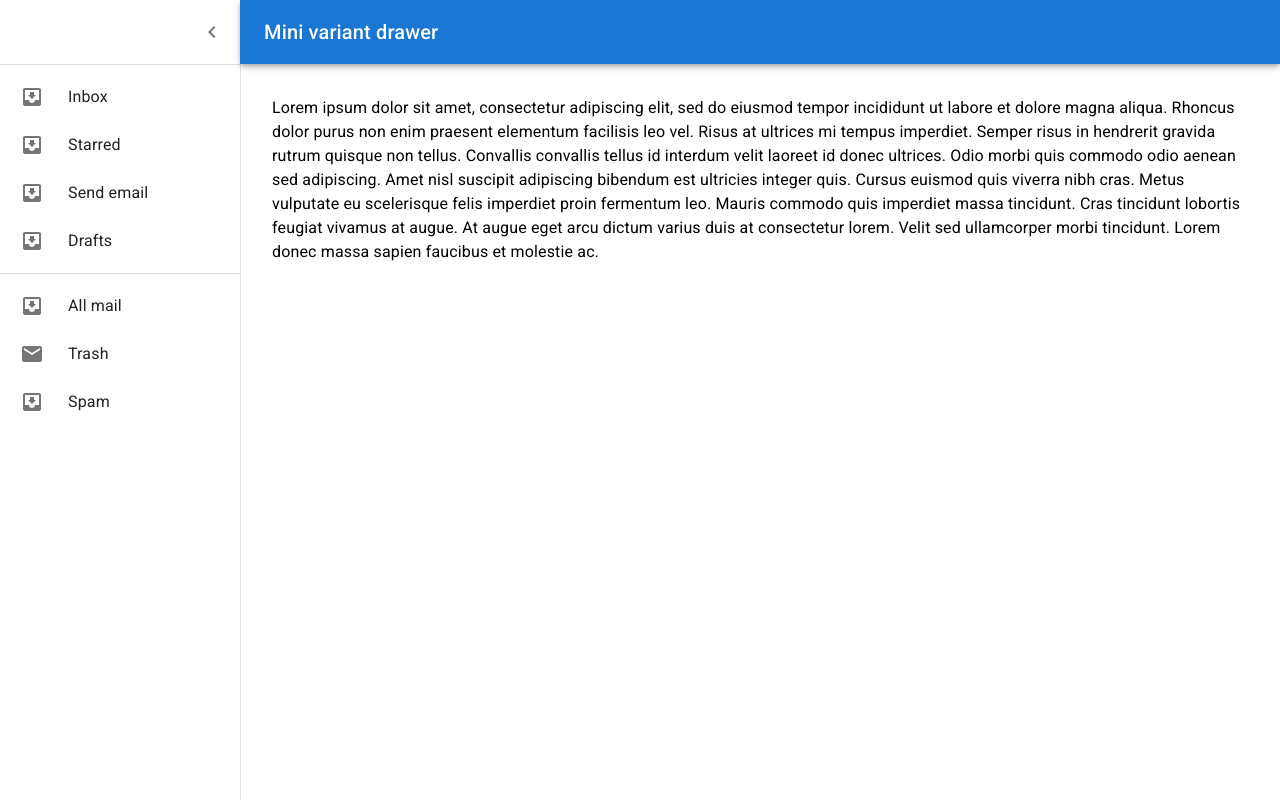
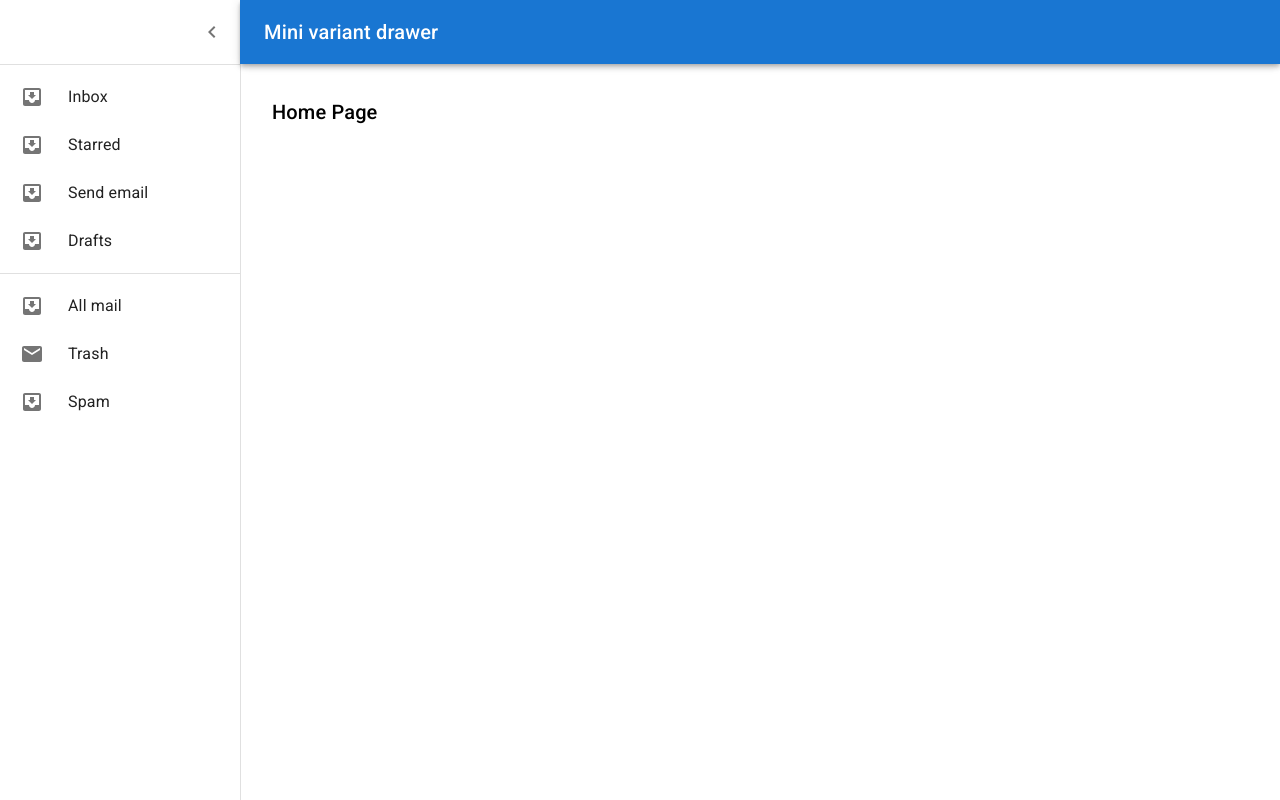
Before and after one commit to AlbertoG22/tornilleria-project, a React (Vite) app: page / in a window 1280 px wide. Built offline with nearby package versions, Linux system fonts and the light colour scheme.

Commit message:
changes in imports

```diff
--- a/src/dashboard/components/Drawer.jsx
+++ b/src/dashboard/components/Drawer.jsx
@@ -1,6 +1,5 @@
-import { ChevronLeft, ChevronRight, Mail, MoveToInbox } from "@mui/icons-material";
-import { Divider, IconButton, List, ListItem, ListItemButton, ListItemIcon, ListItemText } from "@mui/material";
-import React from "react";
+import { ChevronLeft, ChevronRight, Mail, MoveToInbox } from '@mui/icons-material';
+import { Divider, IconButton, List, ListItem, ListItemButton, ListItemIcon, ListItemText } from '@mui/material';
 
 export const Drawer = ({ StyledDrawer, DrawerHeader, theme, handleDrawerClose, drawerOpen }) => {
   return (
--- a/src/dashboard/components/NavBar.jsx
+++ b/src/dashboard/components/NavBar.jsx
@@ -1,23 +1,5 @@
-import { useState } from "react";
-import { styled, useTheme } from "@mui/material/styles";
-import Box from "@mui/material/Box";
-import MuiDrawer from "@mui/material/Drawer";
-import MuiAppBar from "@mui/material/AppBar";
-import Toolbar from "@mui/material/Toolbar";
-import List from "@mui/material/List";
-import CssBaseline from "@mui/material/CssBaseline";
-import Typography from "@mui/material/Typography";
-import Divider from "@mui/material/Divider";
-import IconButton from "@mui/material/IconButton";
-import MenuIcon from "@mui/icons-material/Menu";
-import ChevronLeftIcon from "@mui/icons-material/ChevronLeft";
-import ChevronRightIcon from "@mui/icons-material/ChevronRight";
-import ListItem from "@mui/material/ListItem";
-import ListItemButton from "@mui/material/ListItemButton";
-import ListItemIcon from "@mui/material/ListItemIcon";
-import ListItemText from "@mui/material/ListItemText";
-import InboxIcon from "@mui/icons-material/MoveToInbox";
-import MailIcon from "@mui/icons-material/Mail";
+import { Toolbar, Typography, IconButton } from '@mui/material';
+import { Menu } from '@mui/icons-material';
 
 export const NavBar = ({ AppBar, handleDrawerOpen, drawerOpen }) => {
 
@@ -34,7 +16,7 @@ export const NavBar = ({ AppBar, handleDrawerOpen, drawerOpen }) => {
             ...(drawerOpen && { display: "none" }),
           }}
         >
-          <MenuIcon />
+          <Menu />
         </IconButton>
         <Typography variant="h6" noWrap component="div">
           Mini variant drawer
--- /dev/null
+++ b/src/dashboard/components/index.js
@@ -0,0 +1,2 @@
+export * from './NavBar';
+export * from './Drawer';
--- a/src/dashboard/layout/DashboardLayout.jsx
+++ b/src/dashboard/layout/DashboardLayout.jsx
@@ -1,32 +1,14 @@
-import { Box, useMediaQuery } from "@mui/material";
-import { NavBar } from "../components/Navbar";
-import { useState } from "react";
-import { styled, useTheme } from "@mui/material/styles";
-// import Box from '@mui/material/Box';
-import MuiDrawer from "@mui/material/Drawer";
-import MuiAppBar from "@mui/material/AppBar";
-import Toolbar from "@mui/material/Toolbar";
-import List from "@mui/material/List";
-import Typography from "@mui/material/Typography";
-import Divider from "@mui/material/Divider";
-import IconButton from "@mui/material/IconButton";
-import MenuIcon from "@mui/icons-material/Menu";
-import ChevronLeftIcon from "@mui/icons-material/ChevronLeft";
-import ChevronRightIcon from "@mui/icons-material/ChevronRight";
-import ListItem from "@mui/material/ListItem";
-import ListItemButton from "@mui/material/ListItemButton";
-import ListItemIcon from "@mui/material/ListItemIcon";
-import ListItemText from "@mui/material/ListItemText";
-import InboxIcon from "@mui/icons-material/MoveToInbox";
-import MailIcon from "@mui/icons-material/Mail";
-import { Drawer } from "../components/Drawer";
+import { useState } from 'react';
+import { Box, useMediaQuery, Drawer as MuiDrawer, AppBar as MuiAppBar } from '@mui/material';
+import { styled, useTheme } from '@mui/material/styles';
+import { NavBar, Drawer } from '../components';
 
 const largeDrawerWidth = 240;
 const smallDrawerWidth = 180;
 
 export const DashboardLayout = ({ children }) => {
   const theme = useTheme();
-  const isScreenSmall = useMediaQuery(theme.breakpoints.down('sm')); // pantalla menor a 600px
+  const isScreenSmall = useMediaQuery(theme.breakpoints.down('sm')); // screen less than 600px
   const drawerWidth = isScreenSmall ? smallDrawerWidth : largeDrawerWidth;
   const [open, setOpen] = useState(!isScreenSmall);
 
@@ -106,123 +88,24 @@ export const DashboardLayout = ({ children }) => {
   return (
     <Box sx={{ display: "flex" }}>
       {/* Navbar */}
-      <NavBar AppBar={AppBar} handleDrawerOpen={handleDrawerOpen} drawerOpen={open} />
-      {/* <Dashboard /> */}
+      <NavBar
+        AppBar={AppBar}
+        handleDrawerOpen={handleDrawerOpen}
+        drawerOpen={open}
+      />
 
-      {/* Sidebar */}
-      <Drawer StyledDrawer={StyledDrawer} DrawerHeader={DrawerHeader} theme={theme} handleDrawerClose={handleDrawerClose} drawerOpen={open} />
-
-      {/* <Box
-        component='main'
-        sx={{ flexGrow: 1, p: 3 }}
-      >
-
-        { children }
-
-      </Box> */}
-
-
-      {/* <AppBar position="fixed" open={open}>
-        <Toolbar>
-          <IconButton
-            color="inherit"
-            aria-label="open drawer"
-            onClick={handleDrawerOpen}
-            edge="start"
-            sx={{
-              marginRight: 5,
-              ...(open && { display: 'none' }),
-            }}
-          >
-            <MenuIcon />
-          </IconButton>
-          <Typography variant="h6" noWrap component="div">
-            Mini variant drawer
-          </Typography>
-        </Toolbar>
-      </AppBar> */}
-
-      {/* <StyledDrawer variant="permanent" open={open}>
-        <DrawerHeader>
-          <IconButton onClick={handleDrawerClose}>
-            {theme.direction === "rtl" ? (
-              <ChevronRightIcon />
-            ) : (
-              <ChevronLeftIcon />
-            )}
-          </IconButton>
-        </DrawerHeader>
-
-        <Divider />
-        <List>
-          {["Inbox", "Starred", "Send email", "Drafts"].map((text, index) => (
-            <ListItem key={text} disablePadding sx={{ display: "block" }}>
-              <ListItemButton
-                sx={{
-                  minHeight: 48,
-                  justifyContent: open ? "initial" : "center",
-                  px: 2.5,
-                }}
-              >
-                <ListItemIcon
-                  sx={{
-                    minWidth: 0,
-                    mr: open ? 3 : "auto",
-                    justifyContent: "center",
-                  }}
-                >
-                  <InboxIcon />
-                </ListItemIcon>
-                <ListItemText primary={text} sx={{ opacity: open ? 1 : 0 }} />
-              </ListItemButton>
-            </ListItem>
-          ))}
-        </List>
-
-        <Divider />
-        <List>
-          {["All mail", "Trash", "Spam"].map((text, index) => (
-            <ListItem key={text} disablePadding sx={{ display: "block" }}>
-              <ListItemButton
-                sx={{
-                  minHeight: 48,
-                  justifyContent: open ? "initial" : "center",
-                  px: 2.5,
-                }}
-              >
-                <ListItemIcon
-                  sx={{
-                    minWidth: 0,
-                    mr: open ? 3 : "auto",
-                    justifyContent: "center",
-                  }}
-                >
-                  {index % 2 === 0 ? <InboxIcon /> : <MailIcon />}
-                </ListItemIcon>
-                <ListItemText primary={text} sx={{ opacity: open ? 1 : 0 }} />
-              </ListItemButton>
-            </ListItem>
-          ))}
-        </List>
-      </StyledDrawer> */}
+      {/* Drawer */}
+      <Drawer
+        StyledDrawer={StyledDrawer}
+        DrawerHeader={DrawerHeader}
+        theme={theme}
+        handleDrawerClose={handleDrawerClose}
+        drawerOpen={open}
+      />
 
       <Box component="main" sx={{ flexGrow: 1, p: 3 }}>
         <DrawerHeader />
-        <Typography paragraph>
-          Lorem ipsum dolor sit amet, consectetur adipiscing elit, sed do
-          eiusmod tempor incididunt ut labore et dolore magna aliqua. Rhoncus
-          dolor purus non enim praesent elementum facilisis leo vel. Risus at
-          ultrices mi tempus imperdiet. Semper risus in hendrerit gravida rutrum
-          quisque non tellus. Convallis convallis tellus id interdum velit
-          laoreet id donec ultrices. Odio morbi quis commodo odio aenean sed
-          adipiscing. Amet nisl suscipit adipiscing bibendum est ultricies
-          integer quis. Cursus euismod quis viverra nibh cras. Metus vulputate
-          eu scelerisque felis imperdiet proin fermentum leo. Mauris commodo
-          quis imperdiet massa tincidunt. Cras tincidunt lobortis feugiat
-          vivamus at augue. At augue eget arcu dictum varius duis at consectetur
-          lorem. Velit sed ullamcorper morbi tincidunt. Lorem donec massa sapien
-          faucibus et molestie ac.
-        </Typography>
+        { children }
       </Box>
     </Box>
   );
--- a/src/dashboard/pages/HomePage.jsx
+++ b/src/dashboard/pages/HomePage.jsx
@@ -4,7 +4,7 @@ import { DashboardLayout } from '../layout/dashboardLayout';
 export const HomePage = () => {
   return (
     <DashboardLayout>
-      <Typography variant='p'>HomePage</Typography>
+      <Typography variant='h6'>Home Page</Typography>
     </DashboardLayout>
   );
 };
```
Also changed, not shown: src/dashboard/views/index.js (added).
